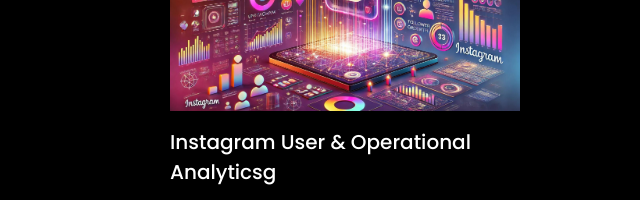
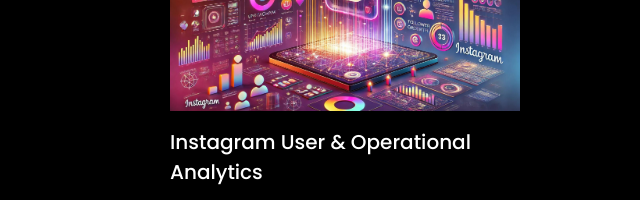
Before and after one commit to rianshsingh6/rianshsingh6.github.io, a plain HTML site: page index.html in a window 1280 px wide. Shown: the part 4880-5080 px from the top of the page, 295-935 px from the left. Drawn offline with Linux system fonts and the light colour scheme; files whose address does not match are found by name.

Commit message:
Update index.html

```diff
--- a/index.html
+++ b/index.html
@@ -447,7 +447,7 @@
 				</a>
 				<div class="text mt-3 float-right d-block">
 
-				  <h3 class="heading"><a href="https://drive.google.com/file/d/1uRRmle3o2OKP69vdj34ADWEDNXGMGrgW/view?usp=drive_link">Instagram User & Operational Analyticsg</a></h3>
+				  <h3 class="heading"><a href="https://drive.google.com/file/d/1uRRmle3o2OKP69vdj34ADWEDNXGMGrgW/view?usp=drive_link">Instagram User & Operational Analytics</a></h3>
 				  <p>Investigated metrics to understand user behaviour on Instagram, identified spikes in engagement, and generated insights for operational improvement.</p>
 				</div>
 			  </div>
```
